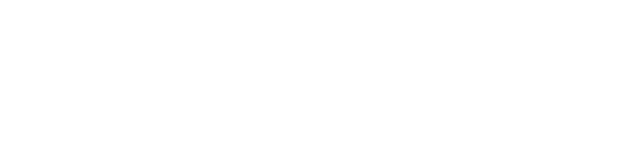
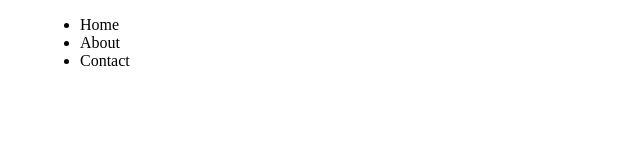
Before and after one commit to 5pence/gittestthing, a plain HTML site: page index.html in a window 1280 px wide. Shown: the whole page, without its empty margins (0-640 px from the left). Drawn offline with Linux system fonts and the light colour scheme.

Commit message:
Add header to index html

```diff
--- a/index.html
+++ b/index.html
@@ -7,6 +7,16 @@
     <link href="assets/css/style.css" type="text/css" rel="stylesheet">
 </head>
 <body>
-
+    <div class="wrapper">
+        <header class="nav">
+            <nav>
+                <ul>
+                    <li>Home</li>
+                    <li>About</li>
+                    <li>Contact</li>
+                </ul>
+            </nav>
+        </header>
+    </div>
 </body>
 </html>
```
